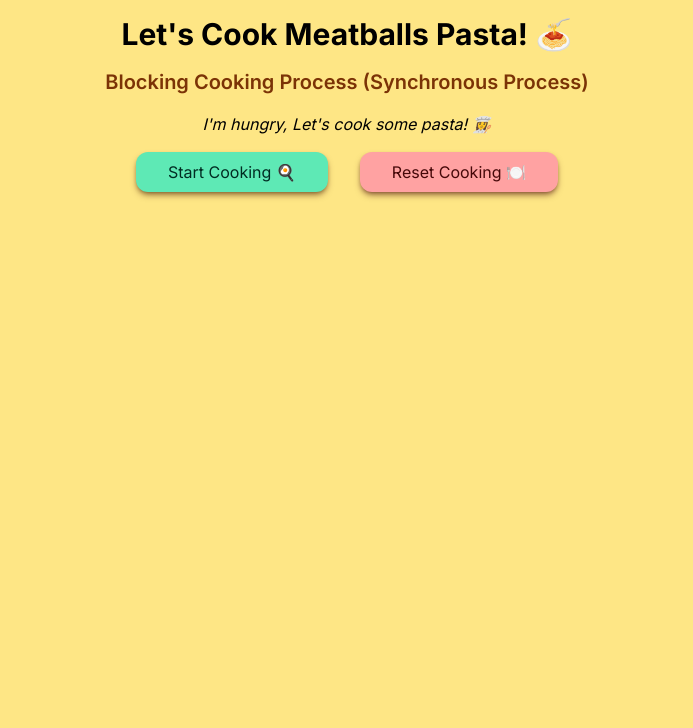
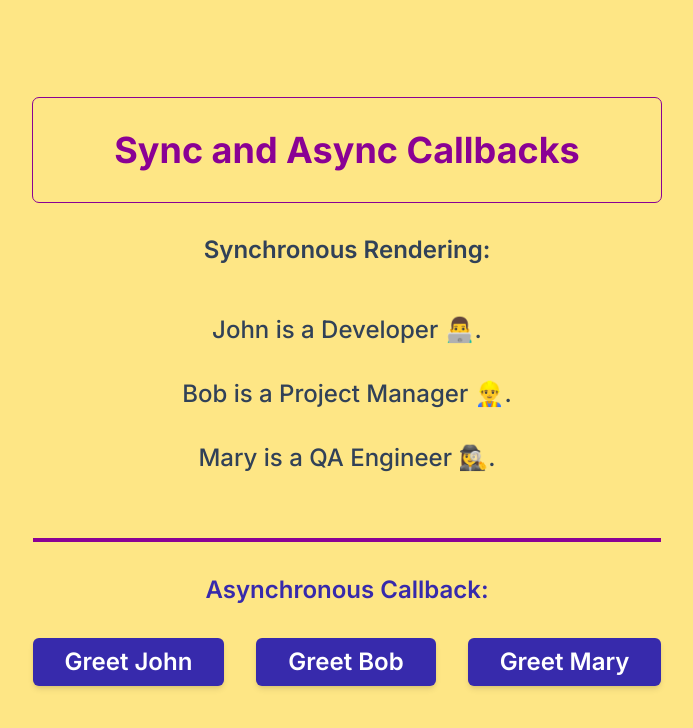
Before and after one commit to Kanthamas/async-js-react, a React (Vite) app: page / in a window 1280 px wide. Shown: the top 728 px of the page, without its empty margins (293-986 px from the left). Built offline with nearby package versions, Linux system fonts and the light colour scheme.

Commit message:
Add App02ACallback

```diff
--- a/src/App.jsx
+++ b/src/App.jsx
@@ -1,4 +1,5 @@
 import App01Sync from "./asynchronous-js/App01Sync.jsx";
+import App02ACallback from "./asynchronous-js/App02ACallback.jsx";
 import App02Callback from "./asynchronous-js/App02Callback.jsx";
 import App03Promise from "./asynchronous-js/App03Promise.jsx";
 import App04AsyncAwait from "./asynchronous-js/App04AsyncAwait.jsx";
@@ -8,7 +9,8 @@ import App07AsyncAwaitFetchData from "./asynchronous-js/App07AsyncAwaitFetchData
 const App = () => {
 	return (
 		<div className="grid place-items-center min-h-screen bg-amber-200 font-inter">
-			<App01Sync />
+			{/* <App01Sync /> */}
+			<App02ACallback />
 			{/* <App02Callback /> */}
 			{/* <App03Promise /> */}
 			{/* <App04AsyncAwait /> */}
--- /dev/null
+++ b/src/asynchronous-js/App02ACallback.jsx
@@ -0,0 +1,65 @@
+import React, { useState } from "react";
+
+const mockData = [
+	{ id: 1, name: "John", role: "Developer 👨‍💻" },
+	{ id: 2, name: "Bob", role: "Project Manager 👷‍♂️" },
+	{ id: 3, name: "Mary", role: "QA Engineer 🕵️‍♀️" },
+];
+
+const App02ACallback = () => {
+	const [message, setMessage] = useState("");
+
+	// Synchronous callback using .map()
+	const syncRender = mockData.map((user) => {
+		return (
+			<li
+				className="text-2xl font-medium py-4"
+				key={user.id}
+			>
+				{user.name} is a {user.role}.
+			</li>
+		);
+	});
+
+	// Asynchronous callback triggered by a button click
+	const handleAsyncClick = (user) => {
+		setTimeout(() => {
+			setMessage(`Hello, ${user.name}  the ${user.role}!`);
+		}, 1000);
+	};
+
+	return (
+		<div className="text-center p-8 font-inter text-slate-700">
+			<h2 className="text-4xl font-bold mb-8 p-8 rounded-md outline outline-fuchsia-800 text-fuchsia-800">
+				Sync and Async Callbacks
+			</h2>
+			<h3 className="my-4 text-2xl font-semibold">Synchronous Rendering:</h3>
+			<ul className="p-4">{syncRender}</ul>
+
+			<div className="my-8 h-1 w-full bg-fuchsia-800"></div>
+
+			<h3 className="my-4 text-2xl font-semibold text-indigo-800">
+				Asynchronous Callback:
+			</h3>
+			<div className="flex gap-8">
+				{mockData.map((user) => (
+					<button
+						className="cursor-pointer my-4 text-2xl font-semibold bg-indigo-800 text-white px-8 py-2 rounded-md shadow-md hover:bg-indigo-400"
+						key={user.id}
+						onClick={() => handleAsyncClick(user)}
+					>
+						Greet {user.name}
+					</button>
+				))}
+			</div>
+
+			{message && (
+				<p className="text-indigo-800 font-bold text-3xl py-4 italic">
+					{message}
+				</p>
+			)}
+		</div>
+	);
+};
+
+export default App02ACallback;
--- a/src/asynchronous-js/components/PostList.jsx
+++ b/src/asynchronous-js/components/PostList.jsx
@@ -10,7 +10,7 @@ const PostList = ({ posts }) => {
 				{posts.map((post) => (
 					<Link
 						to={`/posts/${post.id}`}
-						className="pointer"
+						className="cursor-pointer"
 					>
 						<li
 							key={post.id}
```
